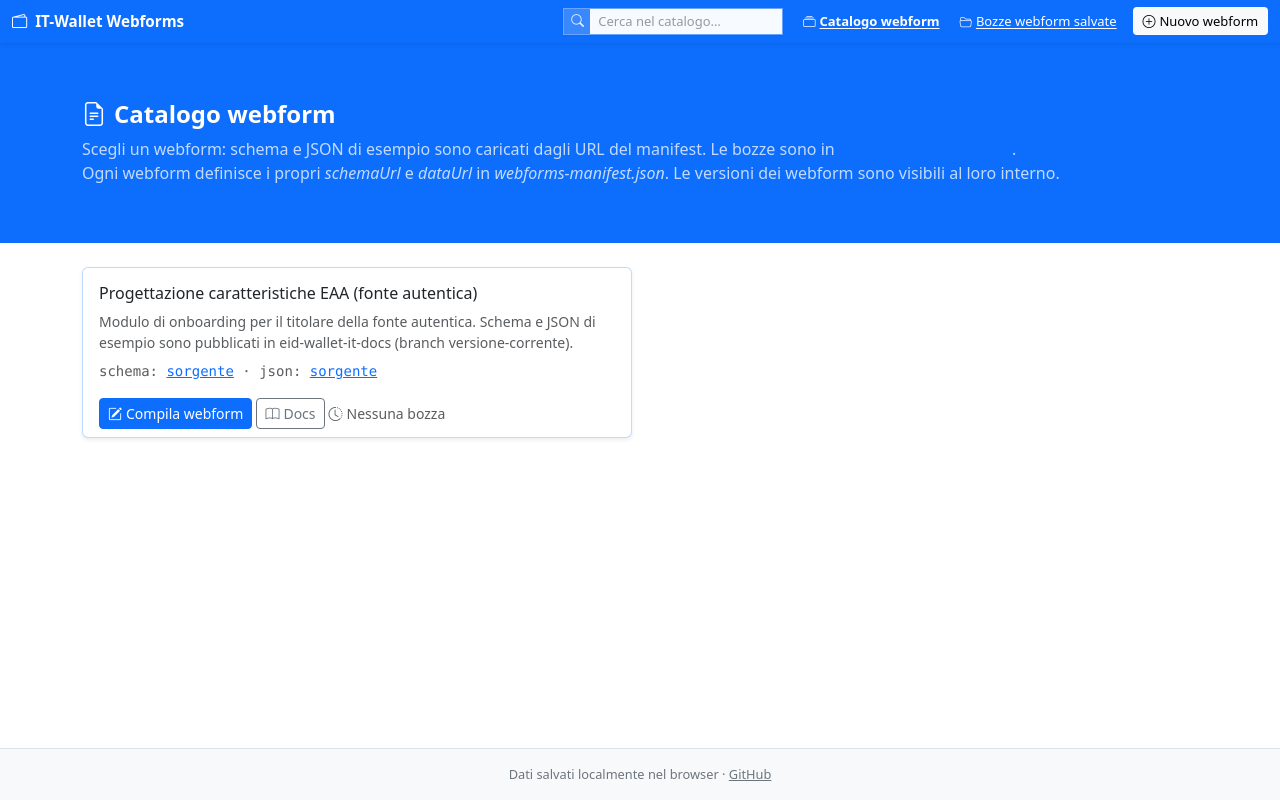
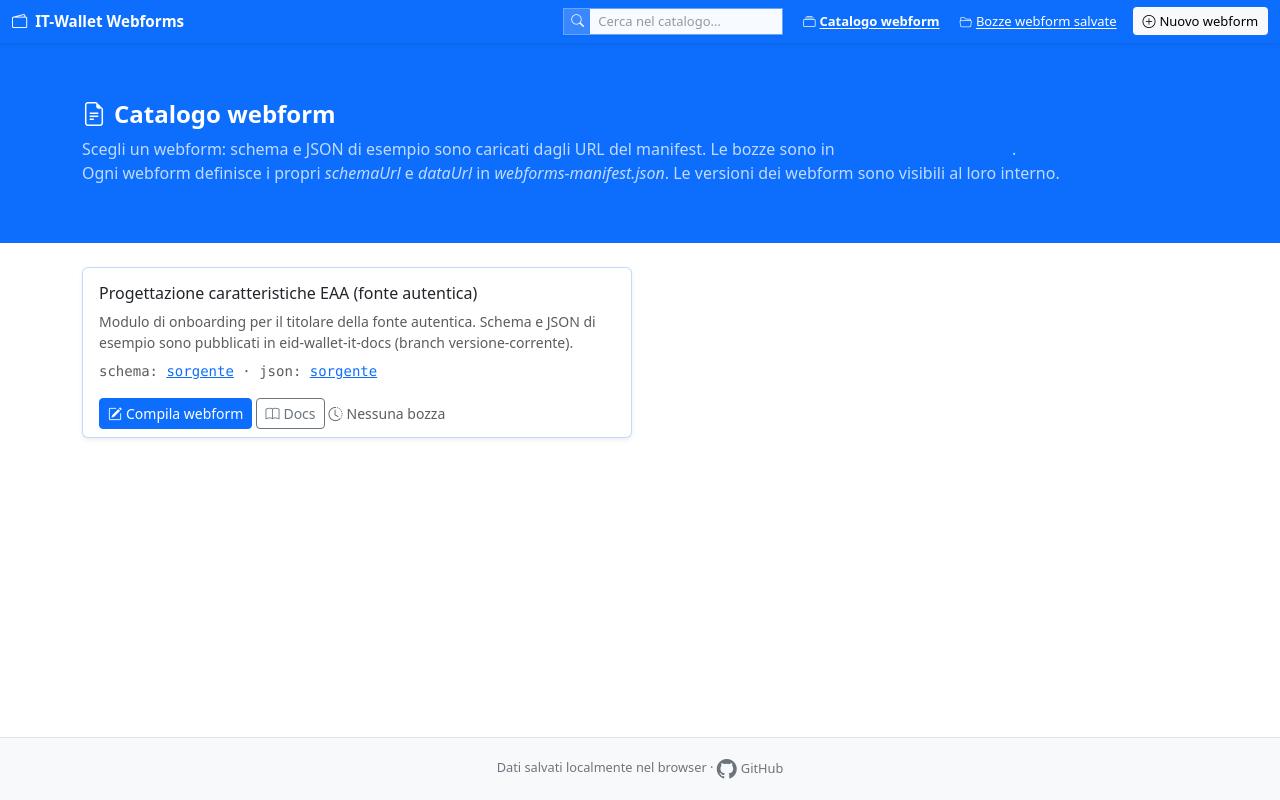
Before and after one commit to italia/eid-wallet-it-forms, a plain HTML site: page index.html in a window 1280 px wide. Drawn offline with nearby package versions, Linux system fonts and the light colour scheme.

Commit message:
footer: github href

```diff
--- a/assets/css/style.css
+++ b/assets/css/style.css
@@ -337,6 +337,10 @@ footer {
   color: #6c757d;
 }
 footer a { color: inherit; }
+footer a.footer-github-link:hover,
+footer a.footer-github-link:focus-visible {
+  text-decoration: underline;
+}
 
 /* ── Responsive tweaks ───────────────────────────────────── */
 @media (max-width: 576px) {
--- a/index.html
+++ b/index.html
@@ -126,8 +126,10 @@
 <footer class="py-3 mt-auto">
   <div class="container text-center">
     Dati salvati localmente nel browser &middot;
-    <a href="https://github.com/italia/eid-wallet-it-forms" target="_blank" rel="noopener">
-      GitHub
+    <a href="https://github.com/italia/eid-wallet-it-forms" target="_blank" rel="noopener noreferrer"
+       class="d-inline-flex align-items-center gap-1 align-middle text-decoration-none footer-github-link">
+      <i class="bi bi-github fs-5" aria-hidden="true"></i>
+      <span>GitHub</span>
     </a>
   </div>
 </footer>
```
Also changed, not shown: form.html (+6 -0 lines).
